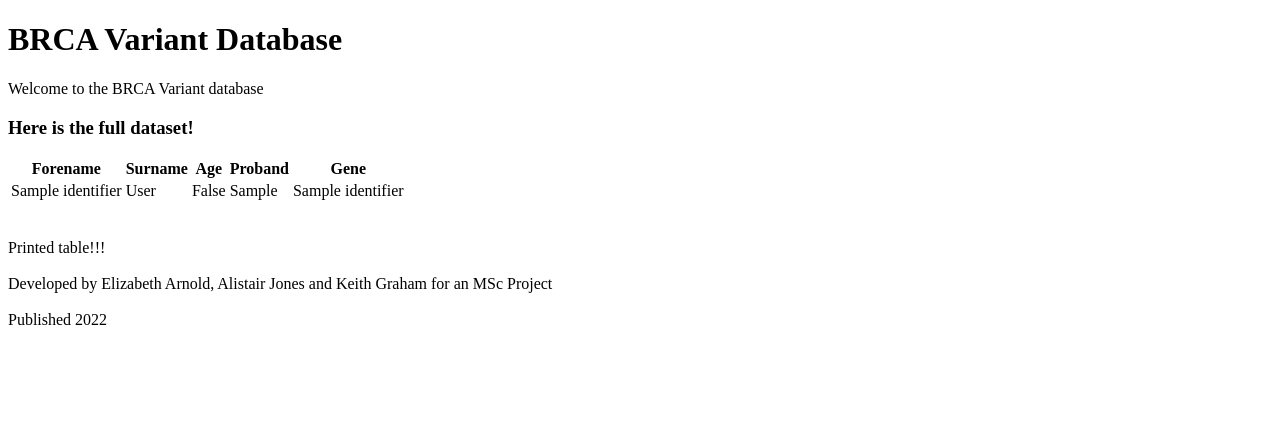
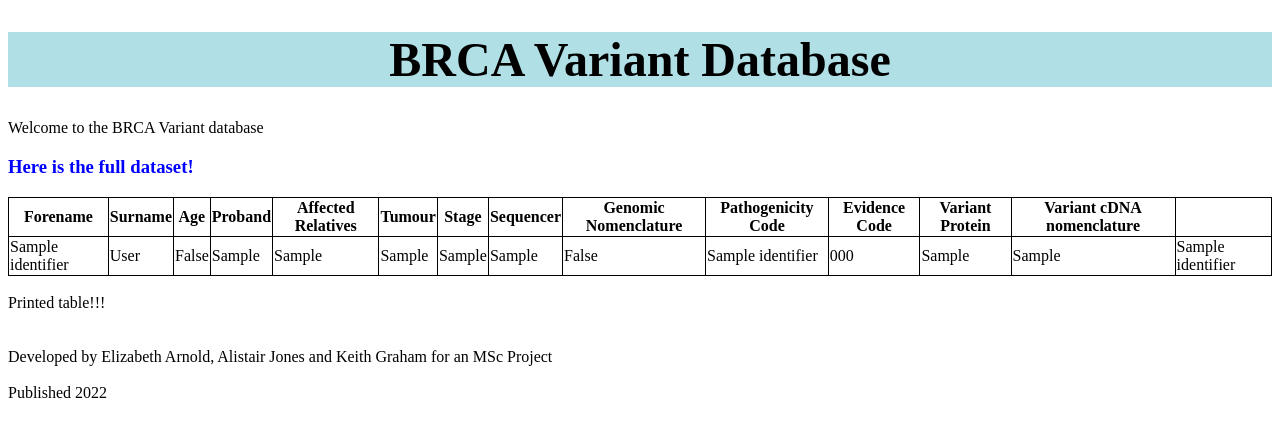
Before and after one commit to keithgraham5/IT_Advance_Clinical_Biofx_apps, a Django app: page / in a window 1280 px wide. Shown: the top 437 px of the page. Run offline with Django 3.2, Linux system fonts and the light colour scheme; tables that the repository leaves empty hold one stand-in row (values such as "Sample post").

Commit message:
pretty page

```diff
--- a/web/templates/web/variant_list.html
+++ b/web/templates/web/variant_list.html
@@ -1,7 +1,14 @@
 <!DOCTYPE html>
 <html>
+<style>
+    h3 {color: blue;}
+</style>
 <head>
-    <h1>BRCA Variant Database</h1>
+    <center>
+        <h1 style="background-color: powderblue; font-size:300%">
+            BRCA Variant Database
+        </h1>
+    </center>
 </head>
 <body>
     <p>Welcome to the BRCA Variant database </p>
@@ -9,13 +16,28 @@
 
 <h3>Here is the full dataset!</h3>
 
+<style>
+    table, th, td {
+        border: 1px solid black;
+        border-collapse: collapse;
+    }
+</style>
+
 <table>
     <tr>
         <th>Forename</th>
         <th>Surname</th>
         <th>Age</th>
         <th>Proband</th>
-        <th>Gene</th>
+        <th>Affected Relatives</th>
+        <th>Tumour</th>
+        <th>Stage</th>
+        <th>Sequencer</th>
+        <th>Genomic Nomenclature</th>
+        <th>Pathogenicity Code</th>
+        <th>Evidence Code</th>
+        <th>Variant Protein</th>
+        <th>Variant cDNA nomenclature</th>
     </tr>
     {% for patient in patients %}
     <tr>
@@ -23,39 +45,29 @@
         <td>{{patient.surname}}</td>
         <td>{{patient.age}}</td>
         <td>{{patient.proband}}</td>
+        <td>{{patient.affected_relatives}}</td>
+        <td>{{patient.tumor}}</td>
+        <td>{{patient.Stage}}</td>
+        <td>{{patient.sequencer}}</td>
+        <td>{{patient.age}}</td>
         <td>{{patient.g_nomenclature}}</td>
+        <td>{{patient.pathogenecity_code}}</td>
+        <td>{{patient.evidence_codes}}</td>
+        <td>{{patient.variant_protein}}</td>
+        <td>{{patient.c_nomenclature}}</td>
     </tr>
     {% endfor %}
 </table>
 
 
 <body>
-    <br />
-    <br />
-
-    Printed table!!!
+    <br />Printed table!!!<br />
 </body>
 
+<br />
+<br />
+<footer> Developed by Elizabeth Arnold, Alistair Jones and Keith Graham for an MSc Project</footer>
+<br />
 
-
-
-    {% for patient in patients.variant_information_set.all %}
-{{ patient }}
-<body>
-    Forename: {{patient.forename}}
-</body>
-<body>
-    Gene: {{patient.g_nomenclature}}
-    Take2: {{variant_information.variant_protein}}
-    Take3: {{patients.variant_protein}}
-    For New:
-    Take2: {{.variant_information.variant_protein}}
-    {% endfor %}
-
-    <br />
-    <br />
-    <footer> Developed by Elizabeth Arnold, Alistair Jones and Keith Graham for an MSc Project</footer>
-    <br />
-
-    <time>Published 2022</time>
+<time>Published 2022</time>
 </html>
```
